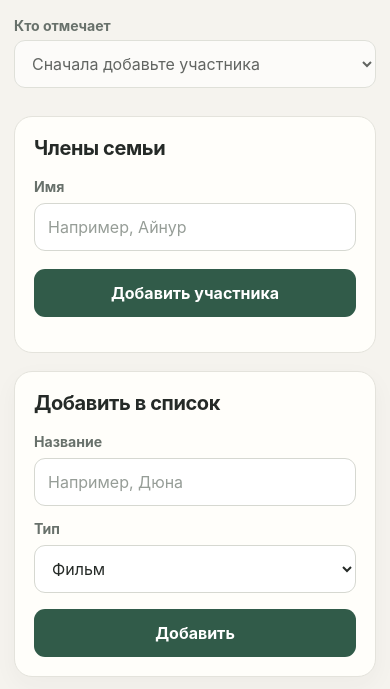
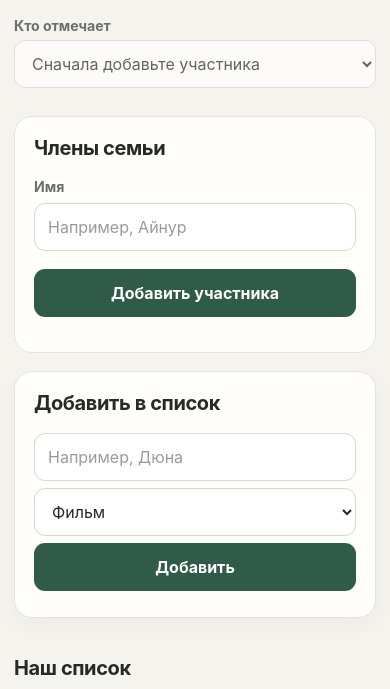
Before and after one commit to nurbayevkin-dev/dz-urok9-ainur-askerbekova, a plain HTML site: page index.html in a window 390 px wide. Shown: the part 155-844 px from the top of the page. Drawn offline with Linux system fonts and the light colour scheme.

Commit message:
Сделать компактную форму добавления

```diff
--- a/styles.css
+++ b/styles.css
@@ -46,9 +46,13 @@ h1 { margin: 0; font-size: clamp(2rem, 8vw, 3.25rem); line-height: 1.08; letter-
 .member-delete-button:hover { color: #a33d32; border-color: #d9b5b0; }
 .add-panel { max-width: 720px; padding: 24px; box-shadow: 0 8px 24px rgb(41 48 43 / 4%); }
 h2 { margin: 0; font-size: 1.25rem; letter-spacing: -.02em; }
-#add-form { display: grid; grid-template-columns: 1fr 1fr; gap: 8px 14px; margin-top: 18px; }
+#add-form { display: grid; grid-template-columns: minmax(0, 1fr) minmax(170px, 210px) auto; align-items: center; gap: 8px 12px; margin-top: 18px; }
+#add-form .field { position: absolute; width: 1px; height: 1px; padding: 0; overflow: hidden; clip: rect(0, 0, 0, 0); white-space: nowrap; border: 0; }
+#add-form #title { grid-column: 1; grid-row: 1; }
+#add-form #type { grid-column: 2; grid-row: 1; }
+#add-form .add-button { grid-column: 3; grid-row: 1; width: auto; margin: 0; padding: 0 20px; }
+#add-form .field-hint { grid-column: 1 / -1; grid-row: 2; }
 .field { align-self: end; margin-bottom: 1px; color: var(--muted); font-size: .88rem; font-weight: 650; }
-.title-field { grid-column: 1 / -1; }
 input, select, button { min-height: 48px; border-radius: 11px; font: inherit; }
 input, select { width: 100%; padding: 0 13px; border: 1px solid #d6d8d1; background: #fff; color: var(--ink); }
 input:focus, select:focus, button:focus-visible { outline: 3px solid rgb(49 91 73 / 22%); outline-offset: 2px; border-color: var(--green); }
@@ -90,8 +94,11 @@ input::placeholder { color: #969d97; }
   #family-form .field, #family-form .field-hint, #family-name, #family-form .add-button { grid-column: 1; grid-row: auto; }
   #family-form .add-button { margin-top: 4px; }
   #add-form { grid-template-columns: 1fr; gap: 7px; }
-  .title-field, .field-hint, .add-button { grid-column: 1; }
-  #type { margin-bottom: 5px; }
+  #add-form #title, #add-form #type, #add-form .add-button, #add-form .field-hint { grid-column: 1; }
+  #add-form #title { grid-row: 1; }
+  #add-form #type { grid-row: 2; margin: 0; }
+  #add-form .add-button { grid-row: 3; width: 100%; margin: 0; }
+  #add-form .field-hint { grid-row: 4; }
   .item-card { padding: 3px 5px; }
   .item-controls { grid-template-columns: 23px minmax(25px, 1fr) auto auto 26px; gap: 3px; }
   .item-title { font-size: .85rem; }
```
Also changed, not shown: 2 other files.
